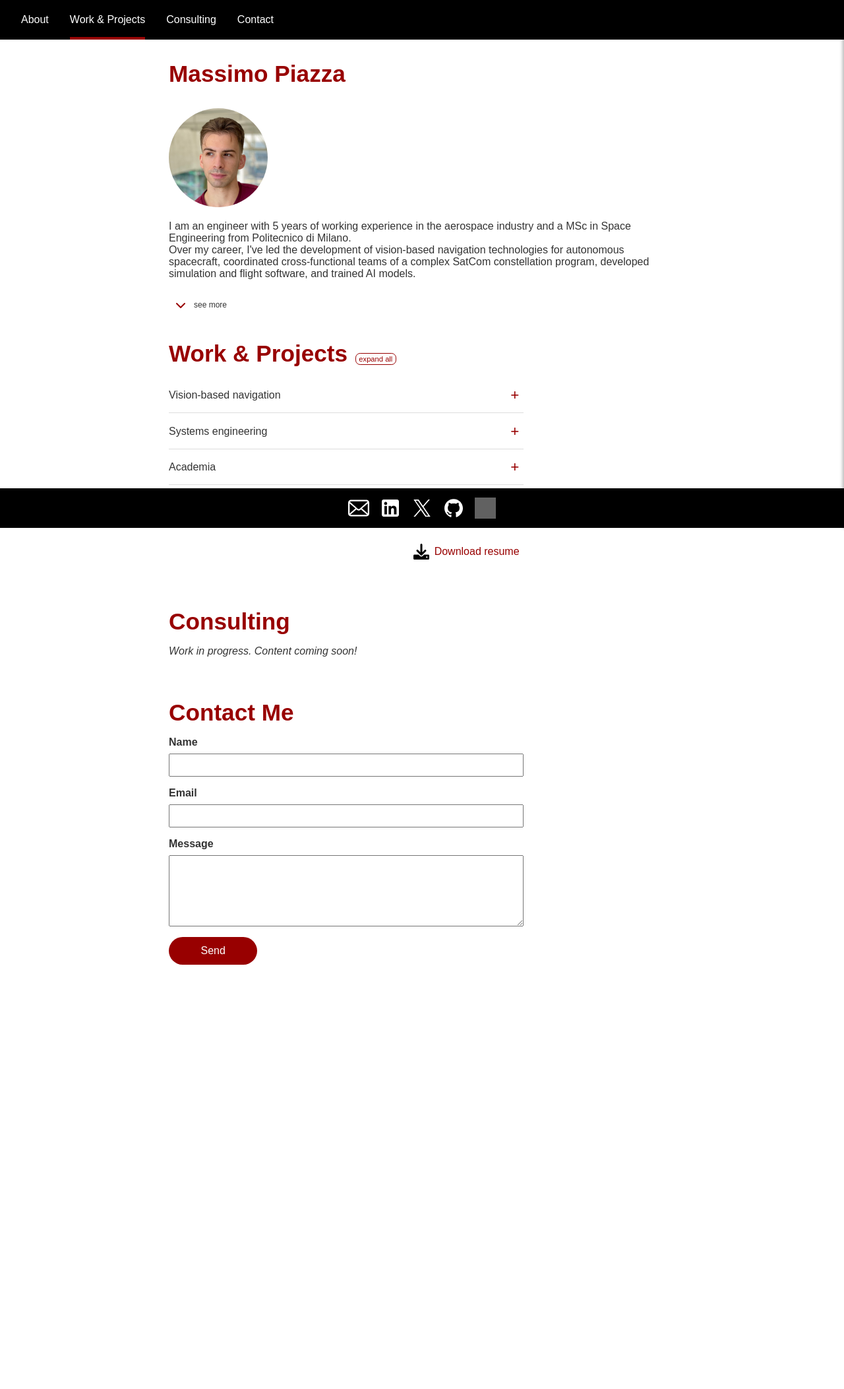
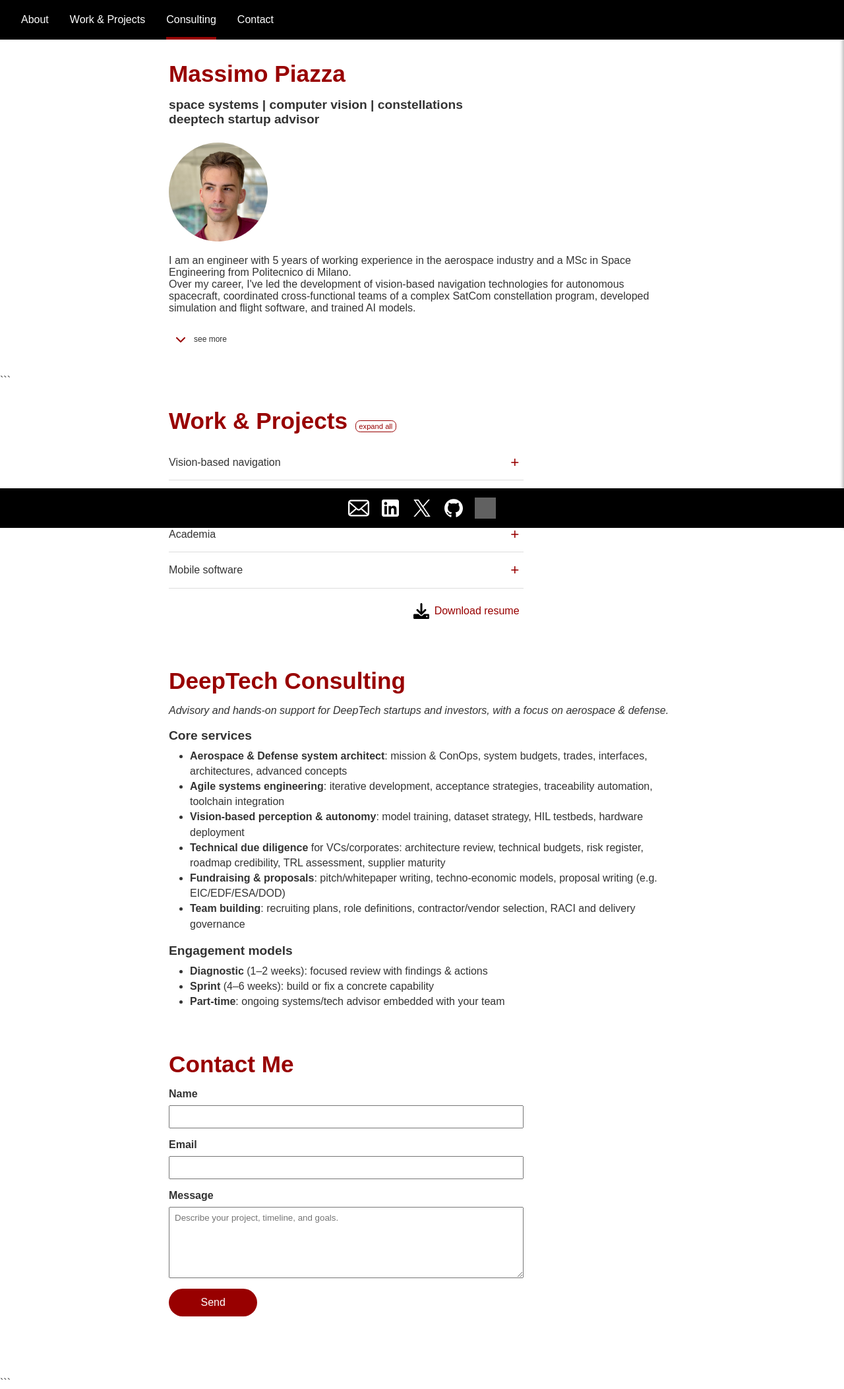
Before and after one commit to massimopiazza/personal-website, a PHP site: page /squareospace/index.html in a window 1280 px wide. Shown: the whole page at 66% size. Before the commit the page ends 1462 px from the top, so only its background shows below. Run offline with PHP 8.4, Linux system fonts and the light colour scheme; some web fonts are replaced; grey boxes are pictures that could not be loaded.

Commit message:
consulting section + SEO optimization

````diff
--- a/squareospace/css/style.css
+++ b/squareospace/css/style.css
@@ -124,6 +124,12 @@ h2 {
   margin-bottom: 1rem;
   color: var(--accent);
   font-size: 2.2rem;
+}
+h3 {
+  font-family: 'TitleDefense', sans-serif;
+  margin-bottom: 0.5rem;
+  color: #333;
+  font-size: 1.2rem;
 }
 
 /* About section */
--- a/squareospace/index.html
+++ b/squareospace/index.html
@@ -4,13 +4,86 @@
 <head>
   <meta charset="UTF-8">
   <meta name="viewport" content="width=device-width, initial-scale=1">
-  <title>Massimo Piazza</title>
-  <!-- Link to external stylesheet -->
+	<title>Massimo Piazza – Aerospace & AI Systems Engineer | Consulting</title>
+	<meta name="description" content="Consulting for aerospace systems, defense, computer vision, agile systems engineering, tech due diligence, fundraising & proposals.">
+	<link rel="canonical" href="https://squareospace.com/">
+	<!-- Open Graph -->
+	<meta property="og:type" content="website">
+	<meta property="og:title" content="Massimo Piazza – Aerospace & AI Systems Engineer | Consulting">
+	<meta property="og:description" content="Consulting for aerospace systems, defense, computer vision, agile systems engineering, tech due diligence, fundraising & proposals.">
+	<meta property="og:url" content="https://squareospace.com/">
+	<meta property="og:image" content="https://squareospace.com/img/massimo_piazza_profile_pic.jpg">
+	<meta property="og:image:alt" content="Portrait of Massimo Piazza, Aerospace & AI Systems Engineer">
+	<!-- Twitter -->
+	<meta name="twitter:card" content="summary_large_image">
+	<meta name="twitter:title" content="Massimo Piazza – Aerospace & AI Systems Engineer | Consulting">
+	<meta name="twitter:description" content="Consulting for aerospace systems, defense, computer vision, agile systems engineering, tech due diligence, fundraising & proposals.">
+	<meta name="twitter:image" content="https://squareospace.com/img/massimo_piazza_profile_pic.jpg">
+	<!-- Performance hints -->
+	<link rel="preconnect" href="https://fonts.gstatic.com" crossorigin>
+	<!-- Styles -->
   <link rel="stylesheet" href="css/style.css">
+	<!-- Structured Data: Person with Service catalog -->
+	<script type="application/ld+json">
+	{
+	"@context": "https://schema.org",
+	"@type": "Person",
+	"name": "Massimo Piazza",
+	"jobTitle": "Aerospace & AI Systems Engineer",
+	"url": "https://squareospace.com/",
+	"image": "https://squareospace.com/img/massimo_piazza_profile_pic.jpg",
+	"email": "mailto:massimopiazza97@gmail.com",
+	"sameAs": [
+		"https://www.linkedin.com/in/mpiazza97/",
+		"https://x.com/squareospace",
+		"https://github.com/massimopiazza"
+	],
+	"knowsAbout": [
+		"Satellite systems engineering",
+		"DeepTech",
+		"Aerospace & Defense"
+		"Vision-based navigation",
+		"AOCS",
+		"MBSE",
+		"Space telecommunications",
+		"Deep learning",
+		"Computer vision"
+		"Technical due diligence",
+		"Market intelligence"
+	],
+	"hasOfferCatalog": {
+		"@type": "OfferCatalog",
+		"name": "Aerospace & Deep-Tech Consulting",
+		"url": "https://squareospace.com/#consulting",
+		"itemListElement": [
+		{ "@type": "Offer", "itemOffered": { "@type": "Service", "name": "Technical due diligence for VCs & corporates" } },
+		{ "@type": "Offer", "itemOffered": { "@type": "Service", "name": "Aerospace systems architecture & budgets" } },
+		{ "@type": "Offer", "itemOffered": { "@type": "Service", "name": "Vision-based perception R&D & deployment" } },
+		{ "@type": "Offer", "itemOffered": { "@type": "Service", "name": "Fundraising strategy, pitch & whitepaper drafting" } },
+		{ "@type": "Offer", "itemOffered": { "@type": "Service", "name": "Proposal writing (ESA, EIC, EDF, DoD)" } },
+		{ "@type": "Offer", "itemOffered": { "@type": "Service", "name": "Early-team recruiting & contractor/supplier selection" } },
+		{ "@type": "Offer", "itemOffered": { "@type": "Service", "name": "Requirements, MBSE, V&V" } },
+		]
+	},
+	"areaServed": "Global",
+	"worksFor": { "@type": "Organization", "name": "Independent Consultant" }
+	}
+	</script>
+	<!-- Structured Data: WebSite -->
+	<script type="application/ld+json">
+	{
+	"@context": "https://schema.org",
+	"@type": "WebSite",
+	"name": "Massimo Piazza",
+	"url": "https://squareospace.com/"
+	}
+	</script>
+	<meta name="robots" content="index,follow">
+	<meta name="theme-color" content="#000000">
 </head>
 <body>
-  <!-- Navigation – moved outside sliding wrapper -->
-  <nav>
+	<!-- Navigation -->
+	<nav aria-label="Primary">
     <a href="#about" class="nav-link active">About</a>
     <a href="#projects" class="nav-link">Work & Projects</a>
     <a href="#consulting" class="nav-link">Consulting</a>
@@ -18,41 +91,43 @@
     <div class="indicator" id="indicator"></div>
   </nav>
 
-  <!-- Only this wrapper slides left/right -->
+	<!-- Sliding wrapper -->
+
   <div id="pageContent">
     <main>
       <!-- About Section -->
       <section id="about">
         <h2>Massimo Piazza</h2>
+        <h3>space systems  |  computer vision  |  constellations <br> deeptech startup advisor</h3>
         <img src="img/massimo_piazza_profile_pic_informal.jpg" alt="profile-pic">
         <p class="bio-para">I am an engineer with 5 years of working experience in the aerospace industry and a MSc in Space Engineering from Politecnico di Milano.
         <br>Over my career, I've led the development of vision-based navigation technologies for autonomous spacecraft, coordinated cross-functional teams of a complex SatCom constellation program, developed simulation and flight software, and trained AI models.</p>
         <div class="bio-extra" id="bioExtra">
-          <p class="bio-para">My current systems engineering role is focused on establishing and monitoring technical budgets of a 600-satellite constellation program. I am also in charge of supporting requirements/interface management, V&V planning and MBSE modeling.</p>
-          <p class="bio-para">In my previous role, I was leading the development of advanced vision-based navigation techniques for close-proximity operations in space. This encompasses a broad variety of activities, ranging from the development of onboard software and project management to systems engineering and AIV/AIT support for a camera / star tracker launched on a small satellite mission.</p>
+          <p class="bio-para">My latest systems engineering role was focused on establishing and monitoring technical budgets of a 600-satellite constellation program for <strong>telecommunications</strong>. I was also in charge of supporting requirements/interface management, V&V planning and MBSE modeling.</p>
+          <p class="bio-para">In my previous role, I was leading the development of advanced <strong>vision-based perception</strong> techniques for close-proximity operations in space. This encompasses a broad variety of activities, ranging from the development of onboard software and project management to systems engineering and AIV/AIT support for a camera / star tracker launched on a small satellite mission.</p>
           <p class="bio-para">My work on deep learning-based satellite navigation has been presented at international conferences and published in a peer-reviewed journal.</p>
           <p class="bio-para">My academic background spans across a diverse array of disciplines, including: Systems Engineering, Deep Learning, Orbital Mechanics, ADCS, Space Propulsion, Signal Processing, Telecommunications and Structural Dynamics. Additionally, I have gained an early hands-on experience through my involvement with the Skyward Experimental Rocketry association, of which I led the Aerodynamics & Flight Dynamics department.</p>
-          <p class="bio-para">While still in high school I embarked on an entrepreneurial journey, as the Co-founder & CTO of WatchApp Inc. During this time I created innovative software keyboard solutions for iOS.</p>
+          <p class="bio-para">While still in high school I embarked on an entrepreneurial journey, as the <strong>Co-founder & CTO</strong> of WatchApp Inc. During this time I created innovative software keyboard solutions for iOS.</p>
         </div>
         <button class="toggle-bio" id="toggleBio">
-          <svg viewBox="0 0 24 24"><polyline points="6,10 12,16 18,10"/></svg>
+			<svg viewBox="0 0 24 24" aria-hidden="true"><polyline points="6,10 12,16 18,10"/></svg>
           <span class="toggle-text">see more</span>
         </button>
       </section>
 
+```
 	<!-- Work & Projects Section -->
 	<section id="projects">
-		<h2>Work & Projects <button id="expandAll" class="expand-all-btn hover-accent-overlay">expand all</button>
-</h2>
+	<h2>Work & Projects <button id="expandAll" class="expand-all-btn hover-accent-overlay">expand all</button></h2>
 	<div class="accordion">
 		  <div class="accordion-item">
 		<div class="accordion-header">Vision-based navigation <span>+</span></div>
 		<div class="accordion-content">
 			<ul>
-				<li><a href="#" data-project="projects/vision-based-navigation/cnn-based-spacecraft-pose-estimation.md">CNN-based spacecraft pose estimation</a></li>
-				<li><a href="#" data-project="projects/vision-based-navigation/io-camera.md">Proximity navigation camera & star tracker</a></li>
-				<li><a href="#" data-project="projects/vision-based-navigation/robotic-testbed.md">Robotic testbed</a></li>
-        <li><a href="#" data-project="projects/vision-based-navigation/patent.md">Patent</a></li>
+			<li><a href="projects/vision-based-navigation/cnn-based-spacecraft-pose-estimation.md" data-project="projects/vision-based-navigation/cnn-based-spacecraft-pose-estimation.md">CNN-based spacecraft pose estimation</a></li>
+			<li><a href="projects/vision-based-navigation/io-camera.md" data-project="projects/vision-based-navigation/io-camera.md">Proximity navigation camera & star tracker</a></li>
+			<li><a href="projects/vision-based-navigation/robotic-testbed.md" data-project="projects/vision-based-navigation/robotic-testbed.md">Robotic testbed</a></li>
+			<li><a href="projects/vision-based-navigation/patent.md" data-project="projects/vision-based-navigation/patent.md">Patent</a></li>
 			</ul>
         </div>
 		</div>
@@ -60,8 +135,8 @@
 		<div class="accordion-header">Systems engineering <span>+</span></div>
 		<div class="accordion-content">
 			<ul>
-				<li><a href="#" data-project="projects/systems-engineering/satellite-telecommunications.md">Satellite telecommunications</a></li>
-				<li><a href="#" data-project="projects/systems-engineering/io-smallsats-and-servicing.md">Small-sats & on-orbit servicing</a></li>
+			<li><a href="projects/systems-engineering/satellite-telecommunications.md" data-project="projects/systems-engineering/satellite-telecommunications.md">Satellite telecommunications</a></li>
+			<li><a href="projects/systems-engineering/io-smallsats-and-servicing.md" data-project="projects/systems-engineering/io-smallsats-and-servicing.md">Small-sats & on-orbit servicing</a></li>
 			</ul>
 		</div>
 		</div>
@@ -69,15 +144,11 @@
 		<div class="accordion-header">Academia <span>+</span></div>
 		<div class="accordion-content">
 			<ul>
-				<!--[HIDDEN]
-				<li><a href="#" data-project="projects/academia/msc-thesis.md">MSc thesis [WIP]</a></li>
-				-->
-				<li><a href="#" data-project="projects/academia/publications.md">Publications</a></li>
-				<li><a href="#" data-project="projects/academia/skyward.md">Skyward Experimental Rocketry</a></li>
-				<!--[HIDDEN]
-				<li><a href="#" data-project="projects/academia/smad-mars-penguin.md">Mars south pole exploration mission (preliminary design) [WIP]</a></li>
-				-->
-				<li><a href="#" data-project="projects/academia/various-projects.md">Various projects</a></li>
+			<!-- [HIDDEN] <li><a href="projects/academia/msc-thesis.md" data-project="projects/academia/msc-thesis.md">MSc thesis [WIP]</a></li> -->
+			<li><a href="projects/academia/publications.md" data-project="projects/academia/publications.md">Publications</a></li>
+			<li><a href="projects/academia/skyward.md" data-project="projects/academia/skyward.md">Skyward Experimental Rocketry</a></li>
+			<!-- [HIDDEN] <li><a href="projects/academia/smad-mars-penguin.md" data-project="projects/academia/smad-mars-penguin.md">Mars south pole exploration mission (preliminary design) [WIP]</a></li> -->
+			<li><a href="projects/academia/various-projects.md" data-project="projects/academia/various-projects.md">Various projects</a></li>
 			</ul>
 		</div>
 		</div>
@@ -85,40 +156,45 @@
 		<div class="accordion-header">Mobile software <span>+</span></div>
 		<div class="accordion-content">
 			<ul>
-              	<li><a href="#" data-project="projects/mobile-sw/watchapp-inc.md">WatchApp - Co-founder & CTO</a></li>
-				<li><a href="#" data-project="projects/mobile-sw/canvas-keyboard.md">Canvas Keyboard (2015)</a></li>
-				<li><a href="#" data-project="projects/mobile-sw/everboard.md">Everboard (2016)</a></li>
+			<li><a href="projects/mobile-sw/watchapp-inc.md" data-project="projects/mobile-sw/watchapp-inc.md">WatchApp - Co-founder & CTO</a></li>
+			<li><a href="projects/mobile-sw/canvas-keyboard.md" data-project="projects/mobile-sw/canvas-keyboard.md">Canvas Keyboard (2015)</a></li>
+			<li><a href="projects/mobile-sw/everboard.md" data-project="projects/mobile-sw/everboard.md">Everboard (2016)</a></li>
 			</ul>
 		</div>
 		</div>
-          <!--[HIDDEN]
-		  <div class="accordion-item">
-			<div class="accordion-header">Certifications <span>+</span></div>
-			<div class="accordion-content">
-				<ul>
-				<li><a href="#" data-project="projects/certifications/deep-learning.md">Deep learning [WIP]</a></li>
-				<li><a href="#" data-project="projects/certifications/project-management.md">Project management [WIP]</a></li>
-				<li><a href="#" data-project="projects/certifications/finance.md">Finance [WIP]</a></li>
-				</ul>
-			</div>
-			</div>
-			-->
 	</div>
 
-		<div class="download-resume-wrapper">
 	<div class="download-resume-wrapper">
 		<a href="files/resume_massimo-piazza.pdf" download class="download-resume">
 		<img src="icons/action/download.svg" alt="Download resume" style="width:1.5rem; height:1.5rem; margin-right:0.5rem;">
 		Download resume
 		</a>
 	</div>
-		</div>
 	</section>
 
 	<!-- Consulting Section -->
 	<section id="consulting">
-        <h2>Consulting</h2>
-        <p><em>Work in progress. Content coming soon!</em></p>
+	<h2>DeepTech Consulting</h2>
+	<p>Advisory and hands-on support for DeepTech startups and investors, with a focus on aerospace & defense.</p>
+	<br>
+
+	<h3>Core services</h3>
+	<ul style="padding-left:2rem; margin-top:0.25rem; list-style-position:outside; line-height:1.45;">
+		<li><strong>Aerospace & Defense system architect</strong>: mission & ConOps, system budgets, trades, interfaces, architectures, advanced concepts</li>
+		<li><strong>Agile systems engineering</strong>: iterative development, acceptance strategies, traceability automation, toolchain integration</li>
+		<li><strong>Vision-based perception & autonomy</strong>: model training, dataset strategy, HIL testbeds, hardware deployment</li>
+		<li><strong>Technical due diligence</strong> for VCs/corporates: architecture review, technical budgets, risk register, roadmap credibility, TRL assessment, supplier maturity</li>
+		<li><strong>Fundraising & proposals</strong>: pitch/whitepaper writing, techno-economic models, proposal writing (e.g. EIC/EDF/ESA/DOD)</li>
+		<li><strong>Team building</strong>: recruiting plans, role definitions, contractor/vendor selection, RACI and delivery governance</li>
+	</ul>
+	<br>
+
+	<h3>Engagement models</h3>
+	<ul style="padding-left:2rem; margin-top:0.25rem; list-style-position:outside; line-height:1.45;">
+		<li><strong>Diagnostic</strong> (1–2 weeks): focused review with findings & actions</li>
+		<li><strong>Sprint</strong> (4–6 weeks): build or fix a concrete capability</li>
+		<li><strong>Part-time</strong>: ongoing systems/tech advisor embedded with your team</li>
+	</ul>
 	</section>
 
 	<!-- Contact Section -->
@@ -130,27 +206,26 @@
 		<label for="email">Email</label>
 		<input type="email" id="email" name="email" required>
 		<label for="message">Message</label>
-          <textarea id="message" name="message" rows="6" required></textarea>
-
-          <!-- Optional: customize your notification -->
+		<textarea id="message" name="message" rows="6" required placeholder="Describe your project, timeline, and goals."></textarea>
 		<input type="hidden" name="_subject" value="New message from your site!">
-          <!-- Optional: disable their CAPTCHA -->
 		<input type="hidden" name="_captcha" value="false">
-
 		<button type="submit">Send</button>
 	</form>
 	</section>
 </main>
+```
+
   </div>
 
-  <!-- Footer – also outside sliding wrapper -->
+	<!-- Footer -->
+
   <footer>
     <div class="socials">
-		<a href="mailto:massimopiazza97@gmail.com" data-tooltip="Email"><img src="icons/logo/email.svg" alt="EM"></a>
-		<a href="https://www.linkedin.com/in/mpiazza97/" target="_blank" data-tooltip="LinkedIn"><img src="icons/logo/linkedin.svg" alt="LNK"></a>
-		<a href="https://x.com/squareospace" target="_blank" data-tooltip="X"><img src="icons/logo/x.svg" alt="X"></a>
-		<a href="https://github.com/massimopiazza" target="_blank" data-tooltip="GitHub"><img src="icons/logo/github.svg" alt="GH"></a>
-	<a href="files/massimo-piazza.vcf" data-tooltip="Save contact"><img src="icons/action/save-contact.svg" alt="VCF"></a>
+		<a href="mailto:massimopiazza97@gmail.com" data-tooltip="Email" rel="me"><img src="icons/logo/email.svg" alt="Email"></a>
+		<a href="https://www.linkedin.com/in/mpiazza97/" target="_blank" data-tooltip="LinkedIn" rel="me"><img src="icons/logo/linkedin.svg" alt="LinkedIn"></a>
+		<a href="https://x.com/squareospace" target="_blank" data-tooltip="X" rel="me"><img src="icons/logo/x.svg" alt="X"></a>
+		<a href="https://github.com/massimopiazza" target="_blank" data-tooltip="GitHub" rel="me"><img src="icons/logo/github.svg" alt="GitHub"></a>
+		<a href="files/massimo-piazza.vcf" data-tooltip="Save contact"><img src="icons/action/save-contact.svg" alt="Download VCF contact card"></a>
     </div>
   </footer>
 
--- a/squareospace/index.php
+++ b/squareospace/index.php
@@ -1,4 +1,5 @@
 <?php
-// Serve the static index.html without changing the URL
-include __DIR__ . '/index.html';
+// 301 redirect to the canonical homepage
+header("Location: /index.html", true, 301);
 exit;
+?>
--- a/squareospace/js/main.js
+++ b/squareospace/js/main.js
@@ -173,11 +173,12 @@ document.addEventListener('DOMContentLoaded', () => {
 
 
 // Project link click handler with loading spinner
-// Add dynamic href attributes so project links reflect project IDs in the URL hash
+// Ensure project links have real hrefs for SEO crawlers (and graceful no-JS navigation)
 document.querySelectorAll('.accordion-content a[data-project]').forEach(link => {
   const mdPath = link.getAttribute('data-project');
   const id = mdPath.split('/').pop().replace('.md','');
-  link.setAttribute('href', `#project=${id}`);
+  link.setAttribute('href', mdPath); // real path for crawlers & users without JS
+  link.dataset.projectId = id;
 });
   document.querySelectorAll('.accordion-content a[data-project]').forEach(link => {
     link.addEventListener('click', e => {
@@ -191,6 +192,8 @@ document.querySelectorAll('.accordion-content a[data-project]').forEach(link =>
       spinner.classList.remove('hidden');
       openDetail();
       adjustTitleFontSize();
+      // Reflect the opened project in the URL for shareability/deep-linking
+      window.location.hash = 'project=' + projectId;
       fetch(mdPath)
         .then(response => {
           if (response.ok) {
--- /dev/null
+++ b/squareospace/robots.txt
@@ -0,0 +1,6 @@
+User-agent: *
+Allow: /
+
+# Sitemap: [https://squareospace.com/sitemap.xml](https://squareospace.com/sitemap.xml)
+
+```
````
Also changed, not shown: squareospace/sitemap.xml (added, +26 -0 lines). Lines whose indentation alone changed are shown as unchanged.
